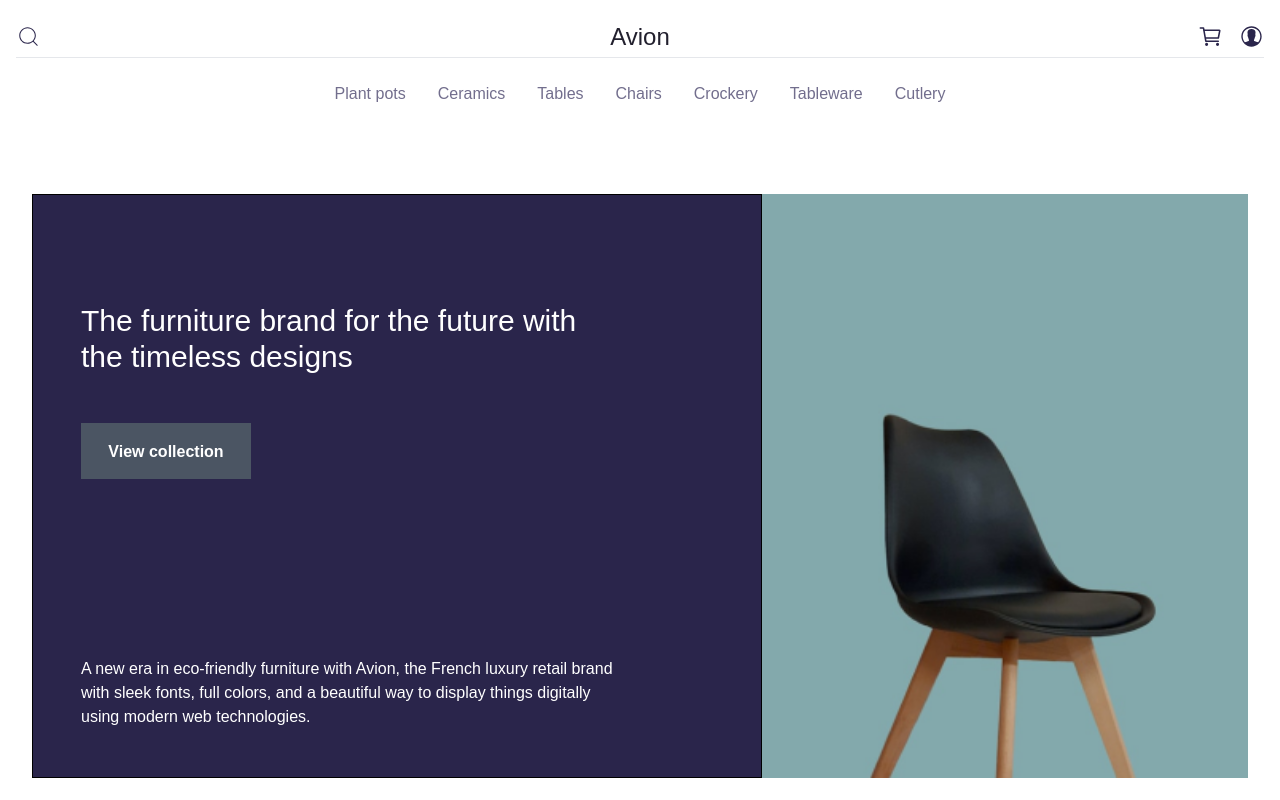
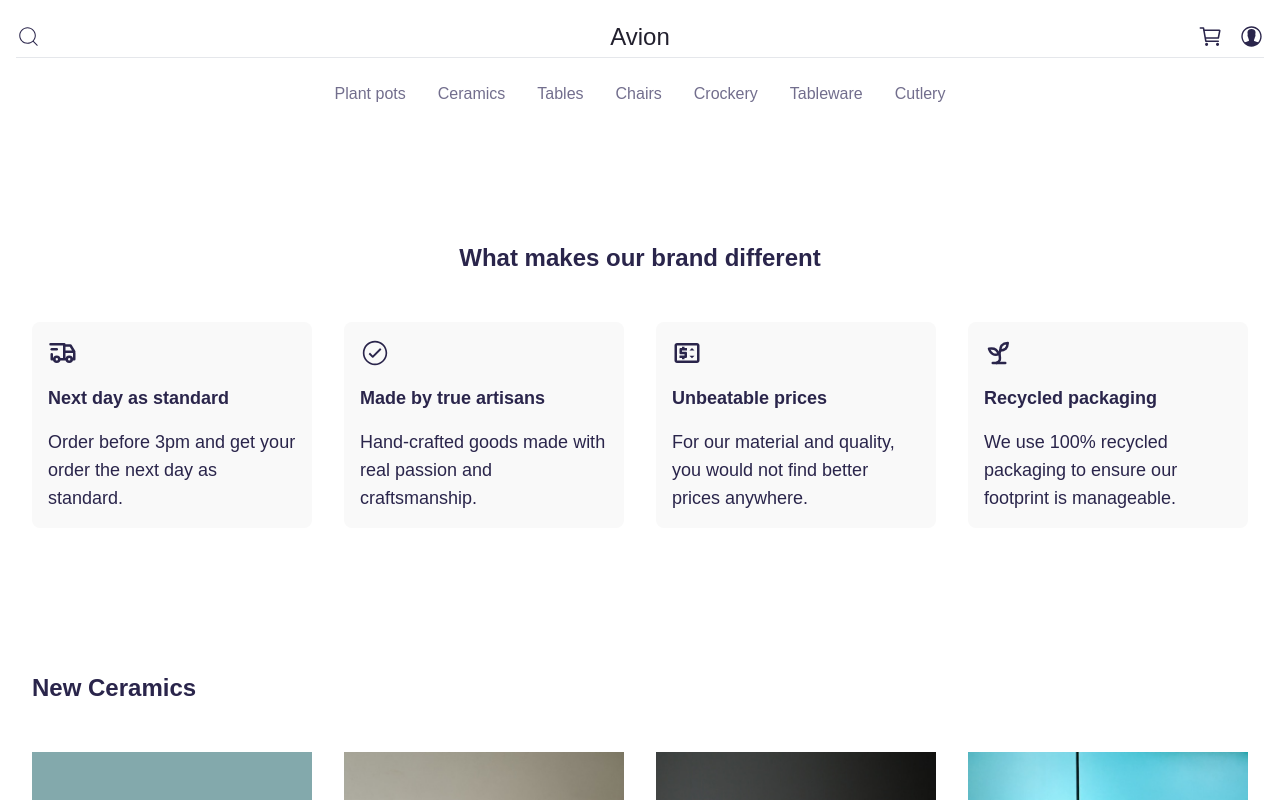
Before and after one commit to RafihaSiddiqui6/Hackathon-figma-E-commerce, a Next.js app: page / in a window 1280 px wide. Shown: the top 800 px of the page. Built offline with nearby package versions, Linux system fonts and the light colour scheme.

Commit message:
Update page.tsx

```diff
--- a/src/app/page.tsx
+++ b/src/app/page.tsx
@@ -1,4 +1,4 @@
-import Brand from "./components/brand"
+
 import Uniqueness from "./components/uniqueness"
 import Ceramics from "./components/ceramics"
 import Products from "./components/product"
@@ -7,7 +7,7 @@ import Last from "./components/last"
 export default function Page(){
   return (
     <div>
-   <Brand/>
+
    <Uniqueness/>
    <Ceramics/>
    <Products/>
```
